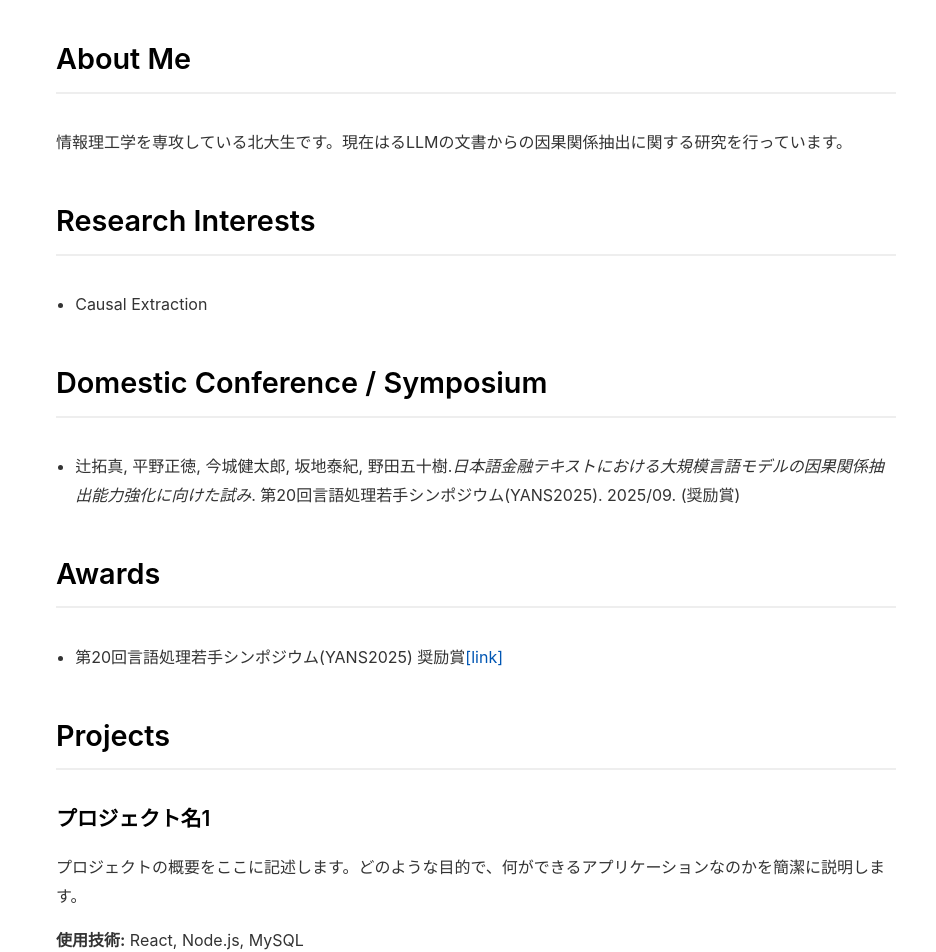
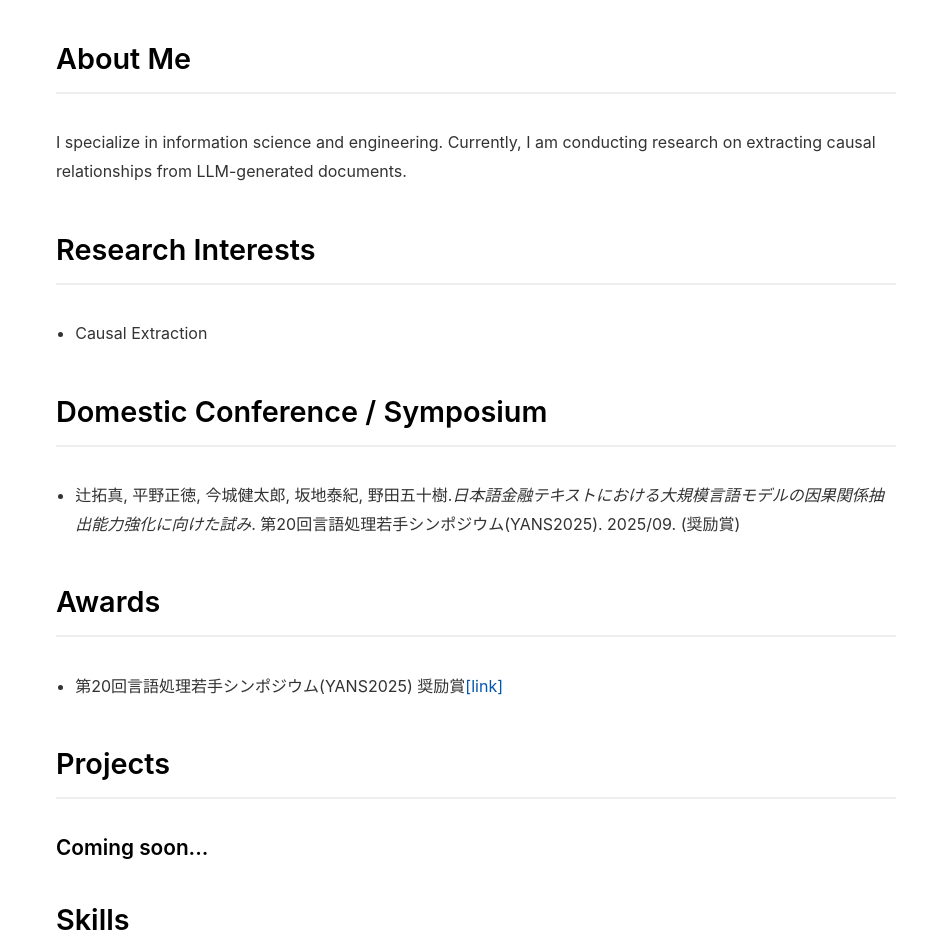
Before and after one commit to tsuji99999/tsuji99999.github.io, a plain HTML site: page index.html in a window 1280 px wide. Shown: the part 20-972 px from the top of the page, 344-1280 px from the left. Drawn offline with Linux system fonts and the light colour scheme.

Commit message:
About Meの修正

```diff
--- a/index.html
+++ b/index.html
@@ -38,7 +38,7 @@
 
             <section id="about">
                 <h2>About Me</h2>
-                <p>情報理工学を専攻している北大生です。現在はるLLMの文書からの因果関係抽出に関する研究を行っています。<br></p>
+                <p>I specialize in information science and engineering. Currently, I am conducting research on extracting causal relationships from LLM-generated documents.<br></p>
             </section><br>
 
             <section id="research">
@@ -65,10 +65,7 @@
             <section id="projects">
                 <h2>Projects</h2>
                 <div class="project-item">
-                    <h3>プロジェクト名1</h3>
-                    <p>プロジェクトの概要をここに記述します。どのような目的で、何ができるアプリケーションなのかを簡潔に説明します。</p>
-                    <p><strong>使用技術:</strong> React, Node.js, MySQL</p>
-                    <a href="PROJECT_GITHUB_URL" class="btn" target="_blank">GitHub Repository</a>
+                    <h3>Coming soon...</h3>
                 </div>
                 </section>
 
```
